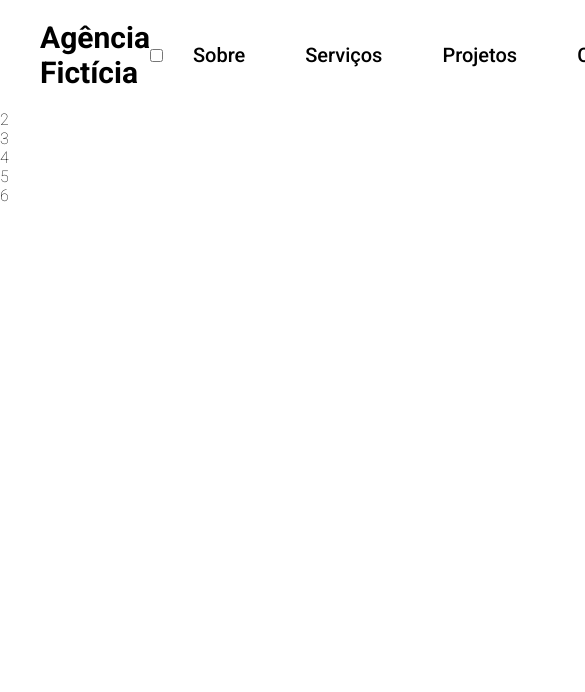
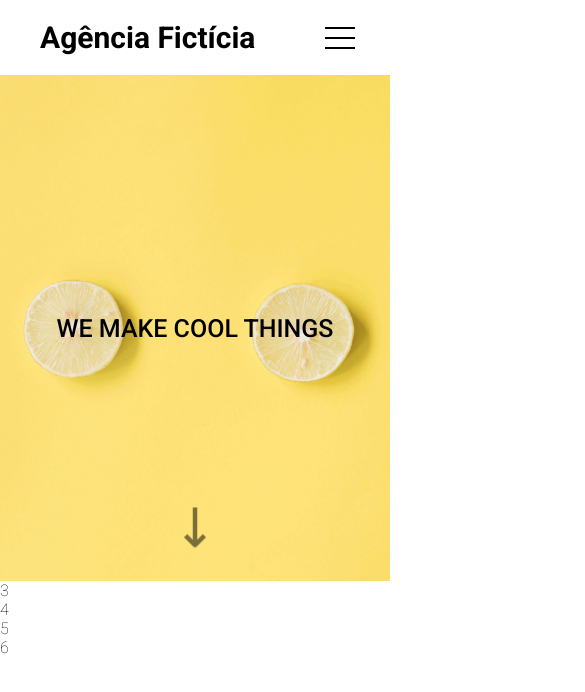
Before and after one commit to Rodrigo-Policarpo/projeto-landing-page, a plain HTML site: page index.html in a window 390 px wide. Shown: the top 692 px of the page, 585 px wide, since content can reach past the window. Drawn offline with Linux system fonts and the light colour scheme.

Commit message:
Cabeçalho do projeto finalizado, com o menu estilo hambúrguer para versões mobile e telas menores. Painel principal do projeto também finalizado, com pequenas estilizações usando 100% de CSS.

```diff
--- a/index.html
+++ b/index.html
@@ -13,7 +13,9 @@
 
     <link rel="preconnect" href="https://fonts.googleapis.com">
     <link rel="preconnect" href="https://fonts.gstatic.com" crossorigin>
-    <link href="https://fonts.googleapis.com/css2?family=Roboto:ital,wght@0,100;0,400;0,500;0,700;0,900;1,100;1,400;1,500;1,700;1,900&display=swap" rel="stylesheet">
+    <link
+        href="https://fonts.googleapis.com/css2?family=Roboto:ital,wght@0,100;0,400;0,500;0,700;0,900;1,100;1,400;1,500;1,700;1,900&display=swap"
+        rel="stylesheet">
 
     <title>Agência Fictícia</title>
 </head>
@@ -25,14 +27,15 @@
                 <h1 class="logo">Agência Fictícia</h1>
             </a>
 
-            <input type="checkbox" id="menu-hamburguer"/>
-            <label for="menu-hamburguer">
-                <div class="menu">
-                    <span class="hamburguer"></span>
-                </div>
-            </label>
+            <nav>
+                <input type="checkbox" id="menu-hamburguer" />
 
-            <nav>
+                <label for="menu-hamburguer">
+                    <div class="menu">
+                        <span class="hamburguer"></span>
+                    </div>
+                </label>
+
                 <ul>
                     <li><a href="#sobre">Sobre</a></li>
                     <li><a href="#servicos">Serviços</a></li>
@@ -42,10 +45,13 @@
             </nav>
         </div>
     </header>
-    <section class="hero">2</section>
+    <section class="hero">
+        <h2>We make cool things</h2>
+    </section>
     <section class="sobre">3</section>
     <section class="servicos">4</section>
     <section class="projetos">5</section>
     <footer class="rodape">6</footer>
 </body>
+
 </html>
--- a/src/css/menu.css
+++ b/src/css/menu.css
@@ -14,3 +14,98 @@
     color: #FFFFFF;
     background-color: coral;
 }
+
+/* RESPONSIVE */
+
+.cabecalho .menu {
+    display: none;
+    width: 60px;
+    height: 60px;
+    align-self: flex-end;
+}
+
+.cabecalho nav label {
+    display: flex;
+    flex-direction: column;
+}
+
+.cabecalho .hamburguer {
+    background-color: #000000;
+    position: relative;
+    display: block;
+    width: 30px;
+    height: 2px;
+    top: 29px;
+    left: 15px;
+    transition: 0.5s ease-in-out;
+}
+
+.cabecalho .hamburguer:before,
+.cabecalho .hamburguer:after {
+    background-color: #000000;
+    content: "";
+    display: block;
+    width: 100%;
+    height: 100%;
+    position: absolute;
+    transition: 0.2s ease-in-out;
+}
+
+.cabecalho .hamburguer:before {
+    top: -10px;
+}
+
+.cabecalho .hamburguer:after {
+    bottom: -10px;
+}
+
+.cabecalho input {
+    display: none;
+}
+
+.cabecalho input:checked ~ label .hamburguer {
+    transform: rotate(45deg);
+}
+
+.cabecalho input:checked ~ label .hamburguer:before {
+    transform: rotate(90deg);
+    top: 0;
+}
+
+.cabecalho input:checked ~ label .hamburguer:after {
+    transform: rotate(90deg);
+    bottom: 0;
+}
+
+@media (max-width: 900px) {
+    .cabecalho .menu {
+        display: block;
+    }
+
+    .cabecalho nav ul {
+        display: none;
+    }
+
+    .cabecalho input:checked ~ ul {
+        display: block;
+    }
+
+    .cabecalho nav {
+        position: absolute;
+        top: 8px;
+        right: 20px;
+        z-index: 1;
+    }
+
+    .cabecalho nav ul {
+        width: 200px;
+        background-color: #FFFFFF;
+        padding: 20px;
+    }
+
+    .cabecalho nav ul a {
+        display: block;
+        padding: 20px;
+        text-align: center;
+    }
+}
--- a/src/css/style.css
+++ b/src/css/style.css
@@ -39,8 +39,45 @@ body {
     color: coral;
 }
 
+
 .hero {
     grid-area: hero;
+    height: 89vh;
+    background: url('../images/lemons.jpg') center center no-repeat;
+    background-size: cover;
+    display: flex;
+    justify-content: center;
+    align-items: center;
+    position: relative;
+}
+
+.hero h2 {
+    font-weight: 500;
+    font-size: 4rem;
+    text-transform: uppercase;
+}
+
+.hero:after {
+    content: url('../images/seta_preta.png');
+    position: absolute;
+    height: 35px;
+    bottom: 40px;
+    animation: setaparabaixo 0.6s infinite alternate ease-in-out;
+}
+
+@-webkit-keyframes setaparabaixo {
+    0% { -webkit-transform: translateY(0); opacity: 0.4;}
+    100% { -webkit-transform: translateY(0.4em); opacity: 0.9;}
+}
+
+@media (max-width: 425px) {
+    .hero {
+        height: 60vh;
+    }
+
+    .hero h2 {
+        font-size: 2.5rem;
+    }
 }
 
 .sobre {
```
